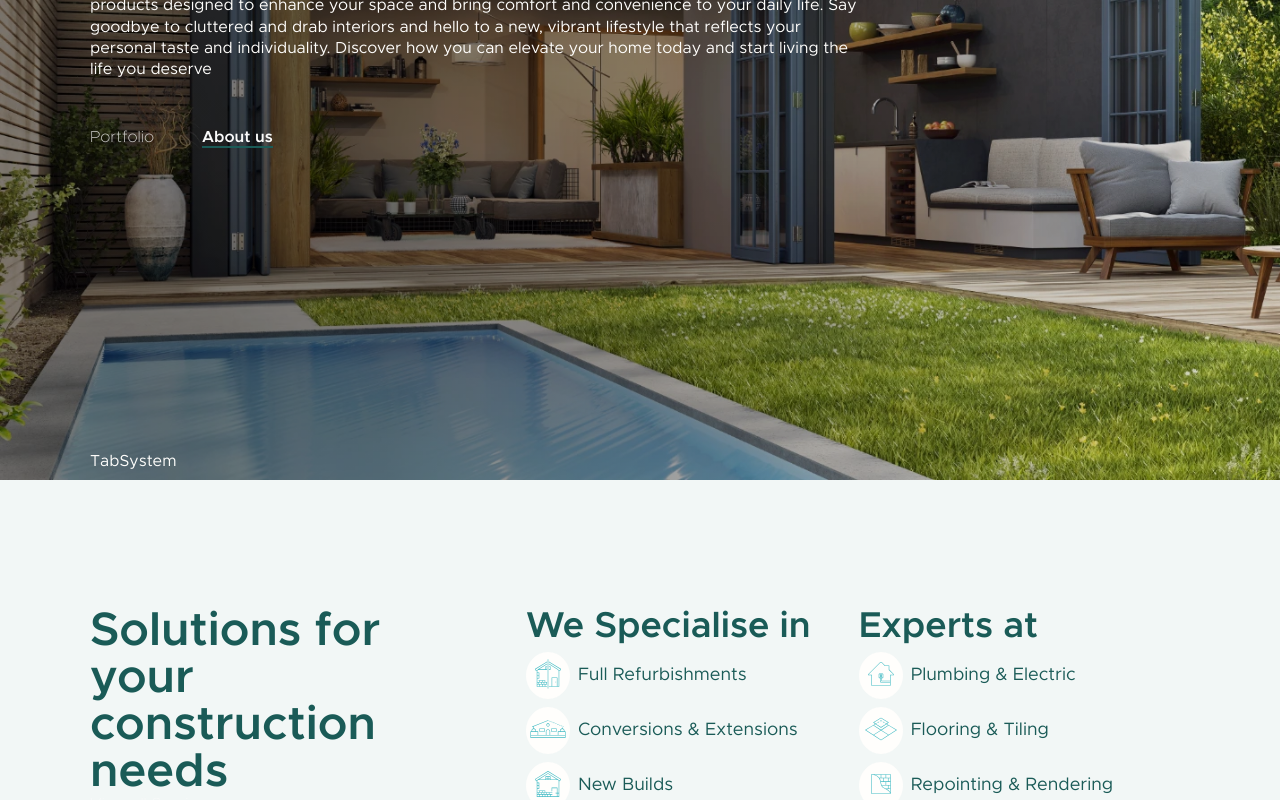
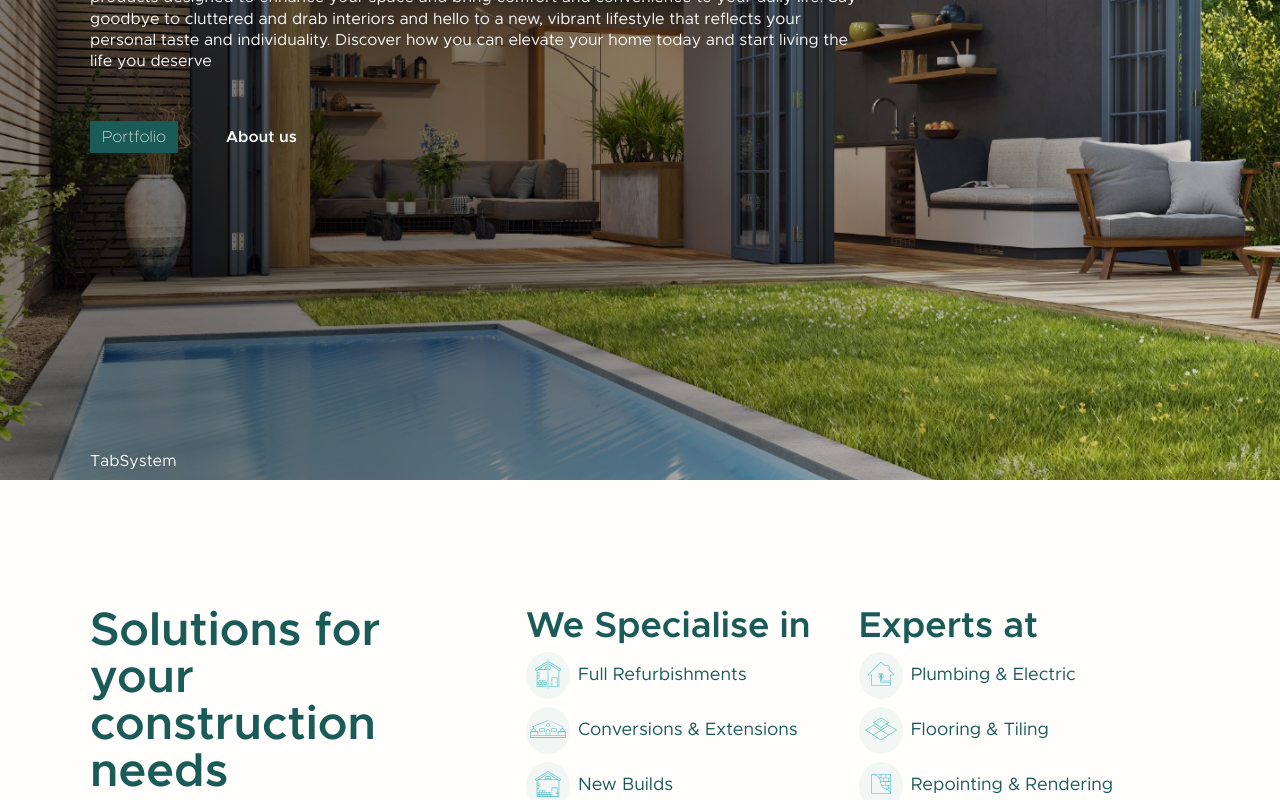
Before and after one commit to Maccabro7/BumbleD, a Vue app: page / in a window 1280 px wide. Shown: the part 380-1180 px from the top of the page. Built offline with nearby package versions, Linux system fonts and the light colour scheme.

Commit message:
Home Page finished (no tab/testimonial)

```diff
--- a/src/assets/main.css
+++ b/src/assets/main.css
@@ -38,8 +38,10 @@ body {
   --text-c: #fffefc;
   --primary-c: #1a5b57;
   --primary-low-c: #f2f7f6;
+
   --secundary-c: #555;
   --accent-c: #cc7a00;
+  --accent-dark-c: #794800;
   --light-grey-c: #555;
   --dark-grey-c: #555;
 
@@ -69,6 +71,8 @@ body {
     rgba(0, 0, 0, 0.5) 30%,
     rgba(0, 0, 0, 0.1)
   );
+  --transition: 0.2s ease-out;
+  /*  */
 }
 
 html,
@@ -141,41 +145,35 @@ p {
   align-self: center;
 }
 
-/* a {
+/* Links & Navs */
+/* Links & Navs */
+/* Links & Navs */
+
+a,
+a:visited {
   font-size: var(--p-size);
   font-family: Metropolis-ExtraLight;
   color: rgba(250, 250, 250, 0.77);
   text-decoration: none;
   position: relative;
-  transition: 0.2s ease-out;
+  transition: var(--transition);
 }
-a:hover {
-  color: rgba(250, 250, 250, 1);
-} */
-
-a {
-  font-size: var(--p-size);
-  font-family: Metropolis-ExtraLight;
-  color: rgba(250, 250, 250, 0.77);
-  text-decoration: none;
-  position: relative;
-  transition: 0.2s ease-out;
-}
-a:hover {
+a:hover,
+a:focus {
   color: rgba(250, 250, 250, 1);
 }
 
-a:not(#nav2Style)::after {
+a:not(.avoidStyle):not(.navButton)::after {
   content: "";
   width: 0;
   height: 2px;
   background-color: var(--accent-c);
-  transition: 0.2s ease-out;
+  transition: var(--transition);
   position: absolute;
   bottom: -3px;
   left: 0;
 }
-a:hover:not(#nav2Style)::after {
+a:hover:not(.avoidStyle):not(.navButton)::after {
   content: "";
   width: 100%;
 }
@@ -185,7 +183,7 @@ a.router-link-exact-active {
   font-family: Metropolis-SemiBold;
 }
 
-a.router-link-exact-active:not(#nav2Style)::after {
+a.router-link-exact-active:not(.avoidStyle):not(.navButton)::after {
   content: "";
   width: 100%;
   background-color: var(--primary-c);
@@ -193,3 +191,22 @@ a.router-link-exact-active:not(#nav2Style)::after {
   height: 2px;
   bottom: -3px;
 }
+
+.navButton,
+.navButton:visited {
+  padding: 8px 12px;
+  background-color: var(--primary-c);
+  transition: var(--transition);
+  border-radius: var(--border-radius);
+}
+
+.navButton:hover,
+.navButton:focus {
+  background-color: var(--accent-c);
+  box-shadow: 0 0 8px var(--accent-c);
+}
+
+.navButton:active {
+  background-color: var(--accent-dark-c);
+  box-shadow: none;
+}
--- a/src/components/Footer.vue
+++ b/src/components/Footer.vue
@@ -13,7 +13,7 @@
           <img
             src="../assets/icons/ico_instagram_white.png"
             alt="Link to BumbleD Instagram"
-            id="nav2Style"
+            class="linkInstagram"
           />
         </a>
       </div>
--- a/src/components/Home/HomeAboutUs.vue
+++ b/src/components/Home/HomeAboutUs.vue
@@ -1,5 +1,5 @@
 <template>
-  <section class="section aboutus-section">
+  <section class="section aboutus-section" id="aboutHash">
     <div class="container">
       <div class="aboutus-text">
         <div class="aboutus-text-main">
--- a/src/components/Home/HomeDesignBuild.vue
+++ b/src/components/Home/HomeDesignBuild.vue
@@ -18,7 +18,9 @@
         </div>
         <div class="designbuild-action">
           <p>More details on our Services page</p>
-          <router-link id="nav2Style" to="/services">View Services</router-link>
+          <router-link class="navButton" to="/services"
+            >View Services</router-link
+          >
         </div>
       </div>
       <div class="designbuild-bubbles">
@@ -83,6 +85,14 @@ export default {};
   max-width: 375px;
 }
 
+.designbuild-title {
+  margin-bottom: var(--m-m);
+}
+
+.designbuild-action p {
+  margin-bottom: var(--s-m);
+}
+
 .designbuild-bubbles {
   /* flex: 1; */
   display: flex;
@@ -107,10 +117,8 @@ export default {};
   height: 64px;
   padding: 8px;
 }
-h2 {
-  color: var(--accent-c);
-}
 
+h2,
 h3 {
   color: var(--primary-c);
 }
--- a/src/components/Home/HomeHeroSection.vue
+++ b/src/components/Home/HomeHeroSection.vue
@@ -16,8 +16,12 @@
           </p>
         </div>
         <div class="hero-actions">
-          <router-link id="nav2Style" to="/portfolio">Portfolio</router-link>
-          <router-link to="#aboutus">About us</router-link>
+          <router-link class="navButton" to="/portfolio">Portfolio</router-link>
+          <router-link
+            class="avoidStyle"
+            :to="{ name: 'home', hash: '#aboutHash' }"
+            >About us</router-link
+          >
         </div>
       </div>
       <p>TabSystem</p>
@@ -63,5 +67,6 @@ export default {
 .hero-actions {
   display: flex;
   gap: var(--m-m);
+  align-items: center;
 }
 </style>
--- a/src/components/Home/HomeJobListSection.vue
+++ b/src/components/Home/HomeJobListSection.vue
@@ -8,7 +8,9 @@
           construction<br />
           needs
         </h2>
-        <router-link to="/services">View all Services</router-link>
+        <router-link class="navButton" to="/services"
+          >View all Services</router-link
+        >
       </div>
       <div class="joblist-list-box">
         <div class="joblist-specialise-box">
@@ -159,10 +161,17 @@ export default {};
 </script>
 
 <style scoped>
+.joblist-section {
+  background-color: var(--text-c);
+}
 .container {
   display: flex;
   justify-content: space-between;
   color: var(--primary-c);
+}
+
+.joblist-title h2 {
+  margin-bottom: var(--m-m);
 }
 
 .joblist-list-box {
@@ -177,7 +186,7 @@ export default {};
   gap: var(--s-m);
 }
 .joblist-label-icon-bg {
-  background-color: var(--text-c);
+  background-color: var(--primary-low-c);
   border-radius: 50%;
 }
 
--- a/src/components/Home/HomeTestimonials.vue
+++ b/src/components/Home/HomeTestimonials.vue
@@ -12,7 +12,7 @@
           <img
             src="../../assets/icons/ico_instagram.png"
             alt="BumbleD Instagram Image Link"
-            id="nav2Style"
+            class="linkInstagram"
           />
         </div>
       </div>
@@ -36,6 +36,9 @@ export default {};
 </script>
 
 <style scoped>
+.testimonial-section {
+  background-color: var(--text-c);
+}
 .container {
   display: flex;
   justify-content: space-between;
@@ -59,7 +62,7 @@ export default {};
 
 .testimonial-container {
   height: 400px;
-  background-color: aquamarine;
+  background-color: var(--primary-low-c);
   flex: 1;
   border-radius: var(--border-radius);
 }
--- a/src/components/NavBar.vue
+++ b/src/components/NavBar.vue
@@ -1,6 +1,6 @@
 <template>
   <nav class="main-nav">
-    <router-link id="nav2Style" to="/">
+    <router-link class="avoidStyle" to="/">
       <img src="../assets/logo_bbd.png" alt="BumbleD Logo" />
     </router-link>
     <div class="main-nav-buttons">
@@ -35,49 +35,4 @@ nav img {
   display: flex;
   gap: var(--m-m);
 }
-
-/* .main-nav-buttons a {
-  font-size: var(--p-size);
-} */
-
-/* .main-nav a {
-  font-size: var(--p-size);
-  font-family: Metropolis-ExtraLight;
-  color: rgba(250, 250, 250, 0.77);
-  text-decoration: none;
-  position: relative;
-  transition: 0.2s ease-out;
-}
-.main-nav a:hover {
-  color: rgba(250, 250, 250, 1);
-}
-
-.main-nav a:not(#logo)::after {
-  content: "";
-  width: 0;
-  height: 2px;
-  background-color: var(--accent-c);
-  transition: 0.2s ease-out;
-  position: absolute;
-  bottom: -3px;
-  left: 0;
-}
-.main-nav a:hover:not(#logo)::after {
-  content: "";
-  width: 100%;
-}
-
-.main-nav a.router-link-exact-active {
-  color: rgba(250, 250, 250, 1);
-  font-family: Metropolis-SemiBold;
-}
-
-.main-nav a.router-link-exact-active:not(#logo)::after {
-  content: "";
-  width: 100%;
-  background-color: var(--primary-c);
-  position: absolute;
-  height: 2px;
-  bottom: -3px;
-} */
 </style>
--- a/src/router/index.js
+++ b/src/router/index.js
@@ -28,6 +28,32 @@ const router = createRouter({
       component: ContactUsView,
     },
   ],
+  scrollBehavior(to, from, savedPosition) {
+    if (savedPosition) {
+      return savedPosition;
+    }
+    if (to.hash) {
+      return { el: to.hash, behavior: "smooth" };
+    }
+  },
 });
 
+// const router = createRouter({
+//   base: import.meta.env.BASE_URL,
+//   history: createWebHistory(import.meta.env.BASE_URL),
+//   routes,
+//   scrollBehavior(to, from, savedPosition) {
+//     if (savedPosition) {
+//       return savedPosition;
+//     }
+//     if (to.hash) {
+//       return { el: to.hash, behavior: "smooth" };
+//     }
+//     return {
+//       x: 0,
+//       y: 0,
+//     };
+//   },
+// });
+
 export default router;
```
